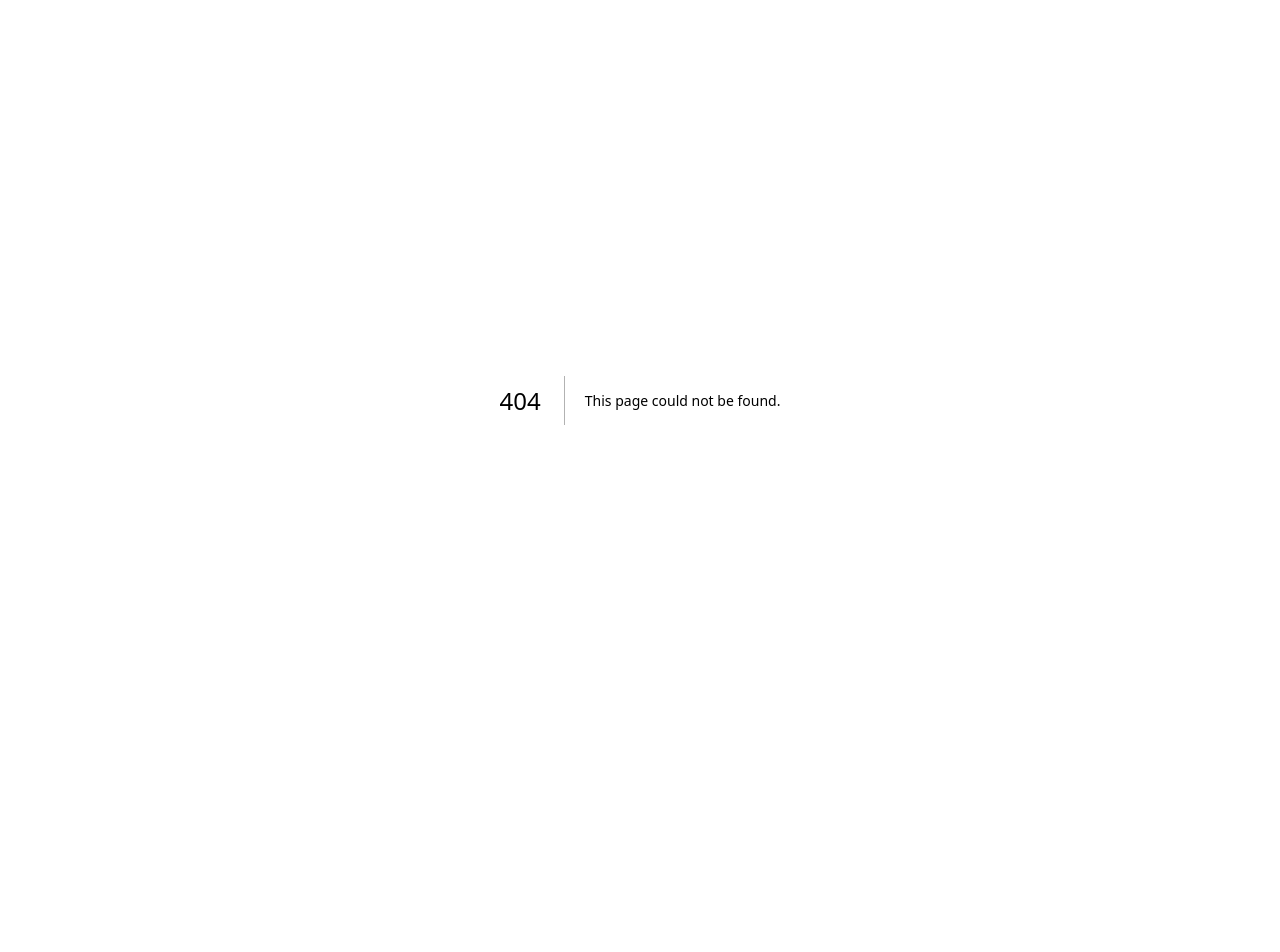
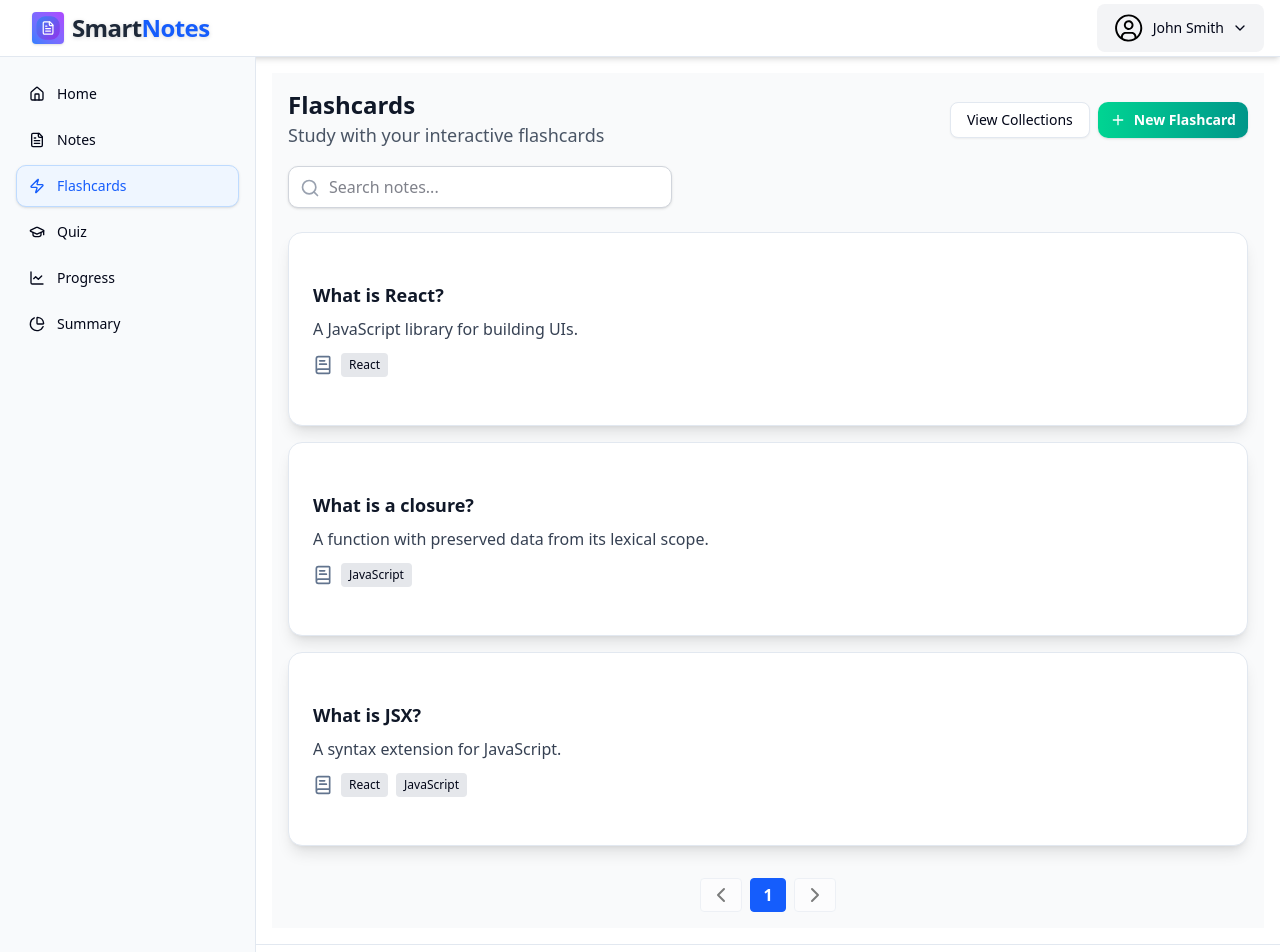
Before and after one commit to pvdev1805/SmartNotes, a Next.js app: page /flashcards in a window 1280 px wide. Before the commit this address had no page. Shown: the top 952 px of the page. Before the commit the page ends 800 px from the top, so only its background shows below. Built offline with nearby package versions, Linux system fonts and the light colour scheme.

Commit message:
:lipstick: feat: Implement FlashcardsPage

```diff
--- /dev/null
+++ b/src/app/(pages)/(protected)/flashcards/page.tsx
@@ -0,0 +1,159 @@
+'use client'
+import { useEffect, useState } from 'react'
+import { useRouter } from 'next/navigation'
+import { Button } from '@/components/ui/button'
+import { Card, CardContent } from '@/components/ui/card'
+
+import { flashcards as flashcardsData } from '@/data/flashcards'
+import AnimatedSection from '@/components/landing/animated-section'
+import Pagination from '@/components/pagination'
+import useQueryConfig from '@/hooks/use-query-config'
+import useUpdateQueryParam from '@/hooks/use-update-query-param'
+import { BookText, Plus, Search } from 'lucide-react'
+
+const PAGE_SIZE = 6
+
+const FlashcardsPage = () => {
+  const router = useRouter()
+  const [flashcards, setFlashcards] = useState<Flashcard[]>([])
+  const [loading, setLoading] = useState(true)
+  const [search, setSearch] = useState('')
+
+  useEffect(() => {
+    const fetchData = async () => {
+      setLoading(true)
+      // Simulate fetching
+      await new Promise((resolve) => {
+        setTimeout(() => {
+          setFlashcards(flashcardsData)
+          resolve(null)
+        }, 500)
+      })
+      setLoading(false)
+    }
+    fetchData()
+  }, [])
+
+  // Filter flashcards by search
+  const filteredFlashcards = flashcards.filter(
+    (card) =>
+      card.question.toLowerCase().includes(search.toLowerCase()) ||
+      card.answer.toLowerCase().includes(search.toLowerCase())
+  )
+
+  // Pagination logic
+  const queryConfig = useQueryConfig()
+  const setQueryParam = useUpdateQueryParam()
+  const currentPage = Number(queryConfig.page) || 1
+  const paginatedFlashcards = filteredFlashcards.slice((currentPage - 1) * PAGE_SIZE, currentPage * PAGE_SIZE)
+
+  const handleSearchInputChange = (e: React.ChangeEvent<HTMLInputElement>) => {
+    let keyword = e.target.value
+    if (keyword.trim() === '') {
+      setSearch('')
+    } else {
+      setSearch(keyword)
+    }
+  }
+
+  const handleAddFlashcard = () => {
+    router.push('/flashcards/new')
+  }
+
+  const handleViewCollections = () => {
+    router.push('/collections')
+  }
+
+  if (loading) {
+    return (
+      <div className='flex items-center justify-center min-h-screen bg-gray-50'>
+        <div className='text-lg text-gray-500'>Loading...</div>
+      </div>
+    )
+  }
+
+  return (
+    <div className='min-h-screen flex flex-col items-center bg-gray-50 px-4 py-4'>
+      <div className='w-full'>
+        <AnimatedSection delay={0}>
+          <div className='flex items-center justify-between mb-4'>
+            <div className='flex flex-col'>
+              <h2 className='text-2xl font-bold text-gray-900'>Flashcards</h2>
+              <p className='text-gray-600 text-sm md:text-base lg:text-lg max-w-2xl leading-relaxed'>
+                Study with your interactive flashcards
+              </p>
+            </div>
+
+            <div className='flex gap-2'>
+              <Button variant='outline' onClick={handleViewCollections}>
+                View Collections
+              </Button>
+              <Button
+                className='flex items-center gap-2 bg-gradient-to-r from-emerald-400 to-teal-600 text-white font-semibold px-4 py-2 rounded-lg shadow hover:from-emerald-500 hover:to-teal-700 transition'
+                onClick={handleAddFlashcard}
+              >
+                <Plus className='w-5 h-5' />
+                New Flashcard
+              </Button>
+            </div>
+          </div>
+        </AnimatedSection>
+
+        {/* Search Input */}
+        <AnimatedSection delay={0.1}>
+          <div className='flex items-center mb-6'>
+            <div className='relative'>
+              <Search className='absolute left-3 top-3 text-gray-400 w-5 h-5' />
+              <input
+                type='text'
+                placeholder='Search notes...'
+                value={search}
+                onChange={handleSearchInputChange}
+                className='w-full sm:w-64 md:w-80 lg:w-96 pl-10 pr-4 py-2 rounded-lg border border-gray-300 focus:outline-none focus:ring-2 focus:ring-blue-400 bg-white shadow-sm'
+              />
+            </div>
+          </div>
+        </AnimatedSection>
+
+        <AnimatedSection delay={0.2}>
+          <div className='grid gap-4'>
+            {paginatedFlashcards.length === 0 ? (
+              <div className='text-center text-gray-400 py-12'>No flashcards found.</div>
+            ) : (
+              paginatedFlashcards.map((card) => (
+                <Card key={card.id} className='w-full shadow-lg rounded-xl bg-white'>
+                  <CardContent className='p-6'>
+                    <div className='font-semibold text-lg mb-2 text-gray-900'>{card.question}</div>
+                    <div className='text-gray-700 mb-3'>{card.answer}</div>
+                    <div className='flex items-center gap-2 flex-wrap'>
+                      <BookText className='w-5 h-5 text-muted-foreground' />
+                      {(card.collections ?? []).map((collection) => (
+                        <span key={collection.id} className='bg-gray-200 text-xs px-2 py-1 rounded'>
+                          {collection.name}
+                        </span>
+                      ))}
+                    </div>
+                  </CardContent>
+                </Card>
+              ))
+            )}
+          </div>
+        </AnimatedSection>
+
+        {/* Pagination */}
+        <AnimatedSection delay={0.2}>
+          {filteredFlashcards.length > 0 && (
+            <Pagination
+              total={filteredFlashcards.length}
+              pageSize={PAGE_SIZE}
+              currentPage={currentPage}
+              onPageChange={(page) => setQueryParam('page', String(page))}
+            />
+          )}
+        </AnimatedSection>
+      </div>
+    </div>
+  )
+}
+
+export default FlashcardsPage
--- a/src/app/(pages)/(protected)/profile/page.tsx
+++ b/src/app/(pages)/(protected)/profile/page.tsx
@@ -118,7 +118,9 @@ const UserProfilePage = () => {
         <Card className='w-full shadow-lg rounded-xl p-6 bg-white'>
           <CardContent>
             <h2 className='text-2xl font-bold text-gray-900 mb-1'>Profile Settings</h2>
-            <p className='text-sm text-gray-600 mb-6'>Manage your account information and preferences</p>
+            <p className='text-sm text-gray-600 md:text-base lg:text-lg max-w-2xl leading-relaxed mb-6'>
+              Manage your account information and preferences
+            </p>
 
             <form onSubmit={handleSave}>
               <div className='mb-8 border-2 border-gray-300 p-4 rounded-lg shadow-sm'>
--- a/src/components/notes/note-card.tsx
+++ b/src/components/notes/note-card.tsx
@@ -19,6 +19,10 @@ const NoteCard = ({ id, title, description, createdAt, tags }: NoteCardProps) =>
   const [actionsOpen, setActionsOpen] = useState(false)
   const menuRef = useRef<HTMLDivElement>(null)
   const cancelButtonRef = useRef<HTMLButtonElement>(null)
+
+  const MAX_TAGS_DISPLAY = 2
+  const visibleTags = tags.slice(0, MAX_TAGS_DISPLAY)
+  const hiddenCount = tags.length - visibleTags.length
 
   const handleClickOutside = (event: MouseEvent | globalThis.MouseEvent) => {
     if (
@@ -92,12 +96,17 @@ const NoteCard = ({ id, title, description, createdAt, tags }: NoteCardProps) =>
 
               <div className='flex items-center gap-2'>
                 <Tag className='w-4 h-4 text-muted-foreground' />
-                <div className='flex gap-2'>
-                  {tags.map((tag) => (
-                    <Badge key={tag} variant={'secondary'} className='text-xs'>
-                      {tag}
+                <div className='flex gap-2 max-w-[180px]'>
+                  {visibleTags.map((tag) => (
+                    <Badge key={tag} variant={'secondary'} className='text-xs max-w-[80px] truncate'>
+                      {tag.length > 12 ? `${tag.slice(0, 12)}...` : tag}
                     </Badge>
                   ))}
+                  {hiddenCount > 0 && (
+                    <Badge variant={'secondary'} className='text-xs bg-gray-200 text-gray-600'>
+                      +{hiddenCount} more
+                    </Badge>
+                  )}
                 </div>
               </div>
             </CardContent>
--- /dev/null
+++ b/src/data/collections.ts
@@ -0,0 +1,10 @@
+export const collections = [
+  {
+    id: 1,
+    name: 'React'
+  },
+  {
+    id: 2,
+    name: 'JavaScript'
+  }
+]
--- /dev/null
+++ b/src/data/flashcards.ts
@@ -0,0 +1,28 @@
+export const flashcards = [
+  {
+    id: 1,
+    question: 'What is React?',
+    answer: 'A JavaScript library for building UIs.',
+    collections: [
+      {
+        id: 1,
+        name: 'React'
+      }
+    ]
+  },
+  {
+    id: 2,
+    question: 'What is a closure?',
+    answer: 'A function with preserved data from its lexical scope.',
+    collections: [{ id: 2, name: 'JavaScript' }]
+  },
+  {
+    id: 3,
+    question: 'What is JSX?',
+    answer: 'A syntax extension for JavaScript.',
+    collections: [
+      { id: 1, name: 'React' },
+      { id: 2, name: 'JavaScript' }
+    ]
+  }
+]
--- /dev/null
+++ b/src/types/collection.type.ts
@@ -0,0 +1,4 @@
+interface Collection {
+  id: number
+  name: string
+}
--- /dev/null
+++ b/src/types/flashcard.type.ts
@@ -0,0 +1,6 @@
+interface Flashcard {
+  id: number
+  question: string
+  answer: string
+  collections: Collection[]
+}
```
